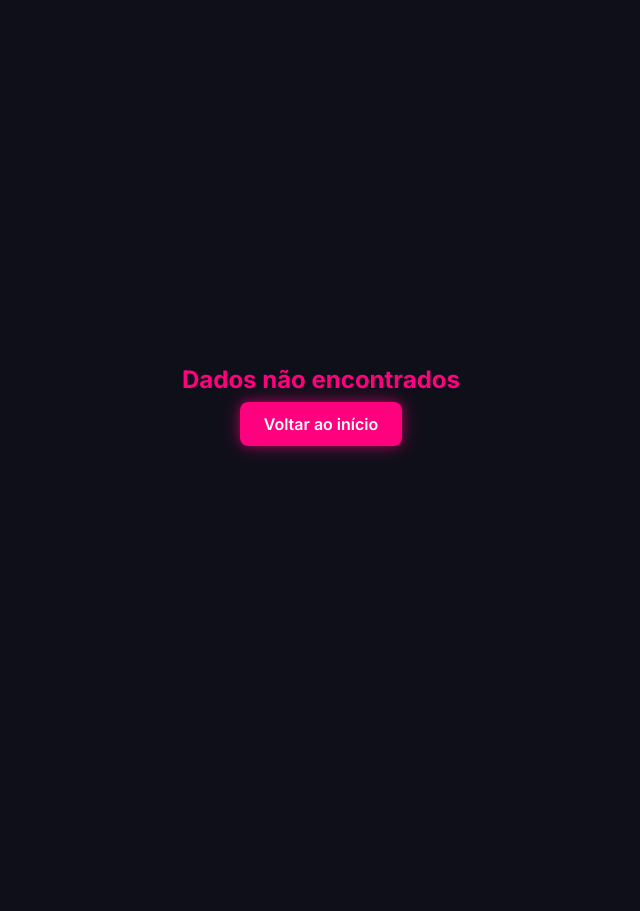
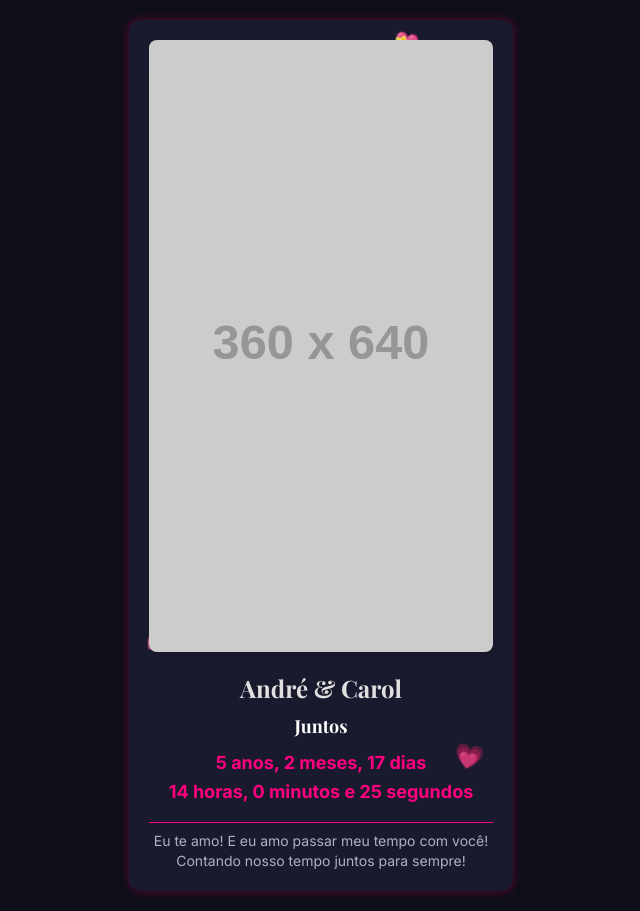
Before and after one commit to Henriquebernas/lovebloom-form-creator-20, a React (Vite) app: page /counter in a window 1280 px wide. Shown: the whole page, without its empty margins (319-959 px from the left). Before the commit the page ends 800 px from the top, so only its background shows below. Built offline with nearby package versions, Linux system fonts and the light colour scheme.

Commit message:
Reverted to commit 00a62a1ce1415ed6851d0dd7a2004702af61dfe0

```diff
--- a/src/pages/Counter.tsx
+++ b/src/pages/Counter.tsx
@@ -1,4 +1,3 @@
-
 
 import { useState, useEffect, useRef } from 'react';
 import { useLocation, Link } from 'react-router-dom';
@@ -7,127 +6,153 @@ import { extractYouTubeVideoId, createYouTubeEmbedUrl, loadYouTubeAPI } from '..
 
 const Counter = () => {
   const location = useLocation();
-  const { coupleData } = location.state || {};
+  const state = location.state as any;
 
-  if (!coupleData) {
-    return (
-      <div className="min-h-screen bg-dark-bg flex items-center justify-center">
-        <div className="text-center">
-          <h2 className="text-2xl font-bold text-neon-pink mb-4">Dados não encontrados</h2>
-          <Link to="/" className="btn-primary px-6 py-3 rounded-lg font-semibold">
-            Voltar ao início
-          </Link>
-        </div>
-      </div>
-    );
-  }
+  const [countdown, setCountdown] = useState<string>('Calculando...');
+  const [currentPhotoIndex, setCurrentPhotoIndex] = useState(0);
+  const [isMuted, setIsMuted] = useState(false);
+  const [youtubePlayer, setYoutubePlayer] = useState<any>(null);
+  const [isPlayerReady, setIsPlayerReady] = useState(false);
+  const countdownIntervalRef = useRef<NodeJS.Timeout | null>(null);
+  const playerContainerRef = useRef<HTMLDivElement | null>(null);
 
-  const [countdown, setCountdown] = useState('');
-  const [currentImageIndex, setCurrentImageIndex] = useState(0);
-  const [isMuted, setIsMuted] = useState(true);
-  const playerRef = useRef<any>(null);
-  const playerContainerRef = useRef<HTMLDivElement>(null);
-
-  const nextImage = () => {
-    setCurrentImageIndex((prev) =>
-      prev === coupleData.photos.length - 1 ? 0 : prev + 1
-    );
+  // Dados de exemplo ou do estado passado
+  const data = state || {
+    coupleName: "André & Carol",
+    startDate: "2020-03-11",
+    startTime: "12:35",
+    message: "Eu te amo! E eu amo passar meu tempo com você! Contando nosso tempo juntos para sempre!",
+    photoUrls: ["https://placehold.co/360x640/1a1a2e/e0e0e0?text=Andr%C3%A9+%26+Carol+9:16"],
+    musicUrl: ""
   };
 
-  const prevImage = () => {
-    setCurrentImageIndex((prev) =>
-      prev === 0 ? coupleData.photos.length - 1 : prev - 1
-    );
+  const photos = data.photoUrls || ["https://placehold.co/360x640/1a1a2e/e0e0e0?text=Andr%C3%A9+%26+Carol+9:16"];
+  const videoId = extractYouTubeVideoId(data.musicUrl);
+
+  const nextPhoto = () => {
+    setCurrentPhotoIndex((prev) => (prev + 1) % photos.length);
+  };
+
+  const prevPhoto = () => {
+    setCurrentPhotoIndex((prev) => (prev - 1 + photos.length) % photos.length);
   };
 
   const toggleMute = () => {
-    if (playerRef.current) {
+    if (youtubePlayer && isPlayerReady) {
       if (isMuted) {
-        playerRef.current.unMute();
+        youtubePlayer.unMute();
+        youtubePlayer.setVolume(50);
       } else {
-        playerRef.current.mute();
+        youtubePlayer.mute();
       }
       setIsMuted(!isMuted);
     }
   };
 
+  // Inicializar YouTube Player
   useEffect(() => {
+    if (!videoId) return;
+
     const initializePlayer = async () => {
-      if (coupleData.youtubeUrl && playerContainerRef.current) {
-        const videoId = extractYouTubeVideoId(coupleData.youtubeUrl);
-        if (videoId) {
       try {
         await loadYouTubeAPI();
 
-            playerRef.current = new window.YT.Player(playerContainerRef.current, {
+        if (playerContainerRef.current && window.YT && window.YT.Player) {
+          const player = new window.YT.Player(playerContainerRef.current, {
+            height: '200',
+            width: '100%',
             videoId: videoId,
             playerVars: {
               autoplay: 1,
-                controls: 0,
+              mute: isMuted ? 1 : 0,
               loop: 1,
-                mute: 1,
               playlist: videoId,
-                showinfo: 0,
+              controls: 1,
+              showinfo: 1,
               rel: 0,
               iv_load_policy: 3,
               modestbranding: 1,
               playsinline: 1,
-                origin: window.location.origin
+              enablejsapi: 1
             },
             events: {
               onReady: (event: any) => {
                 console.log('YouTube player ready');
+                setYoutubePlayer(event.target);
+                setIsPlayerReady(true);
+
+                if (!isMuted) {
+                  event.target.unMute();
                   event.target.setVolume(50);
+                }
               },
               onStateChange: (event: any) => {
                 if (event.data === window.YT.PlayerState.ENDED) {
                   event.target.playVideo();
                 }
+              },
+              onError: (event: any) => {
+                console.error('YouTube player error:', event.data);
               }
             }
           });
+        }
       } catch (error) {
-            console.error('Erro ao carregar player do YouTube:', error);
-          }
-        }
+        console.error('Error initializing YouTube player:', error);
       }
     };
 
     initializePlayer();
-  }, [coupleData.youtubeUrl]);
+  }, [videoId, isMuted]);
 
-  useEffect(() => {
-    const calculateCountdown = () => {
-      const startDate = new Date(coupleData.startDate);
+  const startDisplayCountdown = (startDate: string, startTime: string = "") => {
+    if (countdownIntervalRef.current) {
+      clearInterval(countdownIntervalRef.current);
+    }
+
+    if (!startDate) {
+      setCountdown('Data de início não definida.');
+      return;
+    }
+
+    // Garantir que startTime seja "00:00" se estiver vazio, undefined ou null
+    const timeStr = startTime && startTime.trim() !== "" ? startTime : "00:00";
+    const startDateTimeString = `${startDate}T${timeStr}`;
+
+    console.log('Creating date from:', startDateTimeString); // Debug log
+    const relationshipStartDate = new Date(startDateTimeString);
+
+    if (isNaN(relationshipStartDate.getTime())) {
+      console.error('Invalid date created from:', startDateTimeString); // Debug log
+      setCountdown('Data inválida.');
+      return;
+    }
+
+    countdownIntervalRef.current = setInterval(() => {
       const now = new Date();
+      const diff = now.getTime() - relationshipStartDate.getTime();
 
-      // Calculate the difference in milliseconds
-      const diffInMs = now.getTime() - startDate.getTime();
+      if (diff < 0) {
+        setCountdown('Contagem regressiva para o grande dia!');
+        return;
+      }
 
-      // Convert to total days
-      const totalDays = Math.floor(diffInMs / (1000 * 60 * 60 * 24));
+      let years = now.getFullYear() - relationshipStartDate.getFullYear();
+      let months = now.getMonth() - relationshipStartDate.getMonth();
+      let days = now.getDate() - relationshipStartDate.getDate();
+      let hours = now.getHours() - relationshipStartDate.getHours();
+      let minutes = now.getMinutes() - relationshipStartDate.getMinutes();
+      let seconds = now.getSeconds() - relationshipStartDate.getSeconds();
 
-      // Calculate years, months, and remaining days
-      let years = 0;
-      let months = 0;
-      let days = totalDays;
-
-      // Calculate years (approximately 365.25 days per year)
-      years = Math.floor(days / 365.25);
-      days = days - Math.floor(years * 365.25);
-
-      // Calculate months (approximately 30.44 days per month)
-      months = Math.floor(days / 30.44);
-      days = Math.floor(days - (months * 30.44));
-
-      // Calculate hours, minutes, and seconds for the current day
-      const hours = now.getHours();
-      const minutes = now.getMinutes();
-      const seconds = now.getSeconds();
-
-      // Ensure no negative values
-      days = Math.max(0, days);
-      months = Math.max(0, months);
+      if (seconds < 0) { seconds += 60; minutes--; }
+      if (minutes < 0) { minutes += 60; hours--; }
+      if (hours < 0) { hours += 24; days--; }
+      if (days < 0) {
+        const prevMonth = new Date(now.getFullYear(), now.getMonth(), 0);
+        days += prevMonth.getDate();
+        months--;
+      }
+      if (months < 0) { months += 12; years--; }
 
       years = Math.max(0, years);
 
@@ -150,106 +175,143 @@ const Counter = () => {
       const detailString = `${hours} horas, ${minutes} minutos e ${seconds} segundos`;
 
       setCountdown(`${timeString}<br>${detailString}`);
+    }, 1000);
   };
 
-    calculateCountdown();
-    const interval = setInterval(calculateCountdown, 1000);
+  useEffect(() => {
+    startDisplayCountdown(data.startDate, data.startTime);
+    return () => {
+      if (countdownIntervalRef.current) {
+        clearInterval(countdownIntervalRef.current);
+      }
+    };
+  }, [data.startDate, data.startTime]);
 
+  // Auto-advance photos every 5 seconds if there are multiple photos
+  useEffect(() => {
+    if (photos.length > 1) {
+      const interval = setInterval(() => {
+        nextPhoto();
+      }, 5000);
       return () => clearInterval(interval);
-  }, [coupleData.startDate]);
-
-  const formatDate = (dateString: string) => {
-    const date = new Date(dateString);
-    return date.toLocaleDateString('pt-BR', {
-      day: '2-digit',
-      month: '2-digit',
-      year: 'numeric'
-    });
-  };
+    }
+  }, [photos.length]);
 
   return (
-    <div className="min-h-screen bg-dark-bg text-text-primary">
-      {/* Header com nome do site */}
-      <header className="bg-element-bg border-b border-border-color px-6 py-4">
-        <div className="max-w-6xl mx-auto flex items-center justify-between">
-          <h1 className="text-2xl font-bold text-neon-pink playfair-display">
-            LoveBloom
-          </h1>
-          <Link
-            to="/"
-            className="btn-secondary px-4 py-2 rounded-lg font-semibold hover:bg-element-bg-lighter transition-colors"
-          >
-            Voltar ao início
-          </Link>
-        </div>
-      </header>
-
-      <div className="max-w-6xl mx-auto px-6 py-8">
-        {/* Cabeçalho do casal */}
-        <div className="text-center mb-12">
-          <h2 className="text-4xl md:text-5xl font-bold text-neon-pink playfair-display mb-4">
-            {coupleData.partner1} & {coupleData.partner2}
-          </h2>
-          <p className="text-xl text-text-secondary mb-6">
-            Juntos desde {formatDate(coupleData.startDate)}
-          </p>
-
-          {/* Contador */}
-          <div className="bg-element-bg rounded-2xl p-8 custom-shadow">
-            <h3 className="text-2xl font-semibold text-neon-pink mb-4">Tempo Juntos</h3>
+    <div className="min-h-screen bg-dark-bg flex flex-col items-center justify-center p-5 overflow-x-hidden relative">
+      {/* YouTube Video Background */}
+      {videoId && (
+        <>
+          <div className="fixed inset-0 w-full h-full z-0">
             <div
-              className="text-3xl md:text-4xl font-bold text-text-primary leading-relaxed"
-              dangerouslySetInnerHTML={{ __html: countdown }}
-            />
-          </div>
-        </div>
-
-        <div className="grid md:grid-cols-2 gap-8">
-          {/* Galeria de fotos */}
-          <div className="bg-element-bg rounded-2xl p-6 custom-shadow">
-            <h3 className="text-2xl font-semibold text-neon-pink mb-6">Nossas Memórias</h3>
-
-            {coupleData.photos && coupleData.photos.length > 0 ? (
-              <div className="relative">
-                <div className="aspect-square overflow-hidden rounded-xl mb-4">
-                  <img
-                    src={coupleData.photos[currentImageIndex]}
-                    alt={`Foto ${currentImageIndex + 1}`}
-                    className="w-full h-full object-cover"
+              ref={playerContainerRef}
+              className="w-full h-full"
+              style={{
+                position: 'absolute',
+                top: '50%',
+                left: '50%',
+                width: '100vw',
+                height: '56.25vw', // 16:9 aspect ratio
+                minHeight: '100vh',
+                minWidth: '177.77vh', // 16:9 aspect ratio
+                transform: 'translate(-50%, -50%)',
+              }}
             />
           </div>
 
-                {coupleData.photos.length > 1 && (
+          {/* Dark overlay for readability */}
+          <div className="fixed inset-0 bg-black bg-opacity-40 z-10"></div>
+        </>
+      )}
+
+      <header className="absolute top-0 left-0 right-0 p-4 text-center z-20">
+        <Link to="/" className="text-2xl playfair-display font-bold text-white drop-shadow-lg">
+          Love<span className="text-neon-pink">Bloom</span>
+        </Link>
+      </header>
+
+      {/* Volume Controls */}
+      {videoId && (
+        <button
+          onClick={toggleMute}
+          className="absolute top-4 right-4 z-30 bg-black bg-opacity-50 p-3 rounded-full shadow-lg text-white hover:bg-opacity-70 transition-colors"
+          title={isMuted ? 'Ativar som' : 'Desativar som'}
+        >
+          {isMuted ? <VolumeX className="h-5 w-5" /> : <Volume2 className="h-5 w-5" />}
+        </button>
+      )}
+
+      <div className="counter-main-container bg-element-bg bg-opacity-90 p-5 rounded-xl shadow-2xl max-w-sm w-full text-center relative z-20">
+        {/* Floating Hearts */}
+        <span className="floating-heart absolute opacity-0 pointer-events-none text-neon-pink" style={{
+          top: '8%',
+          left: '8%',
+          fontSize: '20px',
+          animation: 'floatHeart 8s infinite ease-in-out 0s'
+        }}>❤</span>
+        <span className="floating-heart absolute opacity-0 pointer-events-none text-neon-pink" style={{
+          top: '15%',
+          right: '12%',
+          fontSize: '14px',
+          animation: 'floatHeart 8s infinite ease-in-out 1s'
+        }}>💖</span>
+        <span className="floating-heart absolute opacity-0 pointer-events-none text-neon-pink" style={{
+          bottom: '25%',
+          left: '5%',
+          fontSize: '18px',
+          animation: 'floatHeart 8s infinite ease-in-out 2s'
+        }}>💕</span>
+        <span className="floating-heart absolute opacity-0 pointer-events-none text-neon-pink" style={{
+          bottom: '12%',
+          right: '8%',
+          fontSize: '22px',
+          animation: 'floatHeart 8s infinite ease-in-out 3s'
+        }}>💗</span>
+        <span className="floating-heart absolute opacity-0 pointer-events-none text-neon-pink" style={{
+          top: '35%',
+          left: '20%',
+          fontSize: '16px',
+          animation: 'floatHeart 8s infinite ease-in-out 1.5s'
+        }}>💓</span>
+        <span className="floating-heart absolute opacity-0 pointer-events-none text-neon-pink" style={{
+          top: '3%',
+          right: '25%',
+          fontSize: '18px',
+          animation: 'floatHeart 8s infinite ease-in-out 2.5s'
+        }}>💝</span>
+
+        {/* Photo Container - Removida a borda branca */}
+        <div className="relative w-full rounded-lg overflow-hidden mb-5 bg-element-bg-lighter shadow-lg" style={{ aspectRatio: '9/16' }}>
+          <img
+            src={photos[currentPhotoIndex]}
+            alt={`Foto ${currentPhotoIndex + 1} de ${data.coupleName || 'Casal'}`}
+            className="w-full h-full object-cover block transition-opacity duration-500"
+          />
+
+          {/* Photo Navigation */}
+          {photos.length > 1 && (
             <>
-                    <div className="flex justify-between items-center mb-4">
               <button
-                        onClick={prevImage}
-                        className="btn-secondary p-3 rounded-full hover:bg-element-bg-lighter transition-colors"
+                onClick={prevPhoto}
+                className="absolute left-2 top-1/2 transform -translate-y-1/2 bg-black bg-opacity-50 text-white p-2 rounded-full hover:bg-opacity-70 transition-all"
               >
-                        <ChevronLeft className="w-6 h-6" />
+                <ChevronLeft className="h-4 w-4" />
+              </button>
+              <button
+                onClick={nextPhoto}
+                className="absolute right-2 top-1/2 transform -translate-y-1/2 bg-black bg-opacity-50 text-white p-2 rounded-full hover:bg-opacity-70 transition-all"
+              >
+                <ChevronRight className="h-4 w-4" />
               </button>
 
-                      <span className="text-text-secondary">
-                        {currentImageIndex + 1} de {coupleData.photos.length}
-                      </span>
-
-                      <button
-                        onClick={nextImage}
-                        className="btn-secondary p-3 rounded-full hover:bg-element-bg-lighter transition-colors"
-                      >
-                        <ChevronRight className="w-6 h-6" />
-                      </button>
-                    </div>
-
-                    <div className="flex justify-center space-x-2">
-                      {coupleData.photos.map((_, index) => (
+              {/* Photo Indicators */}
+              <div className="absolute bottom-2 left-1/2 transform -translate-x-1/2 flex space-x-1">
+                {photos.map((_, index) => (
                   <button
                     key={index}
-                          onClick={() => setCurrentImageIndex(index)}
-                          className={`w-3 h-3 rounded-full transition-colors ${
-                            index === currentImageIndex
-                              ? 'bg-neon-pink'
-                              : 'bg-border-color hover:bg-text-secondary'
+                    onClick={() => setCurrentPhotoIndex(index)}
+                    className={`w-2 h-2 rounded-full transition-all ${
+                      index === currentPhotoIndex ? 'bg-neon-pink' : 'bg-white bg-opacity-50'
                     }`}
                   />
                 ))}
@@ -257,44 +319,55 @@ const Counter = () => {
             </>
           )}
         </div>
-            ) : (
-              <div className="text-center text-text-secondary py-12">
-                <p>Nenhuma foto foi adicionada ainda.</p>
+
+        <h2 className="text-2xl font-bold mb-2 text-text-primary playfair-display">
+          {data.coupleName}
+        </h2>
+
+        <h3 className="text-lg font-semibold mb-2 text-white playfair-display">
+          Juntos
+        </h3>
+
+        <div
+          className="text-lg leading-relaxed text-neon-pink font-bold mb-4"
+          dangerouslySetInnerHTML={{ __html: countdown }}
+        />
+
+        <div className="text-sm text-text-secondary mt-4 pt-2 border-t border-opacity-20" style={{ borderColor: '#ff007f' }}>
+          <p>{data.message}</p>
+        </div>
+
+        {/* YouTube Player Visível */}
+        {videoId && (
+          <div className="w-full rounded-lg overflow-hidden border-2 border-neon-pink bg-black relative">
+            <div
+              ref={playerContainerRef}
+              className="w-full"
+              style={{ height: '200px' }}
+            />
+
+            {/* Volume Control Overlay */}
+            <button
+              onClick={toggleMute}
+              className="absolute top-2 right-2 bg-black bg-opacity-70 p-2 rounded-full shadow-lg text-white hover:bg-opacity-90 transition-colors z-10"
+              title={isMuted ? 'Ativar som' : 'Desativar som'}
+            >
+              {isMuted ? <VolumeX className="h-4 w-4" /> : <Volume2 className="h-4 w-4" />}
+            </button>
           </div>
         )}
       </div>
 
-          {/* Player de música */}
-          <div className="bg-element-bg rounded-2xl p-6 custom-shadow">
-            <div className="flex items-center justify-between mb-6">
-              <h3 className="text-2xl font-semibold text-neon-pink">Nossa Música</h3>
-              {coupleData.youtubeUrl && (
-                <button
-                  onClick={toggleMute}
-                  className="btn-secondary p-3 rounded-full hover:bg-element-bg-lighter transition-colors"
-                >
-                  {isMuted ? <VolumeX className="w-5 h-5" /> : <Volume2 className="w-5 h-5" />}
-                </button>
-              )}
-            </div>
-
-            {coupleData.youtubeUrl ? (
-              <div className="aspect-video rounded-xl overflow-hidden">
-                <div
-                  ref={playerContainerRef}
-                  className="w-full h-full"
-                />
-              </div>
-            ) : (
-              <div className="aspect-video bg-element-bg-lighter rounded-xl flex items-center justify-center">
-                <p className="text-text-secondary text-center">
-                  Nenhuma música foi adicionada ainda.
-                </p>
-              </div>
-            )}
-          </div>
-        </div>
-      </div>
+      <style>{`
+        @keyframes floatHeart {
+          0%, 100% { transform: translateY(0) rotate(0deg) scale(1); opacity: 0; }
+          10%, 90% { opacity: 0.7; }
+          50% { transform: translateY(-20px) rotate(15deg) scale(1.1); opacity: 1; }
+        }
+        .counter-main-container {
+          box-shadow: 0 0 25px rgba(0,0,0,0.3), 0 0 10px rgba(255, 0, 127, 0.4);
+        }
+      `}</style>
     </div>
   );
 };
```
Also changed, not shown: src/pages/Index.tsx (+8 -18 lines). Lines whose indentation alone changed are shown as unchanged.
